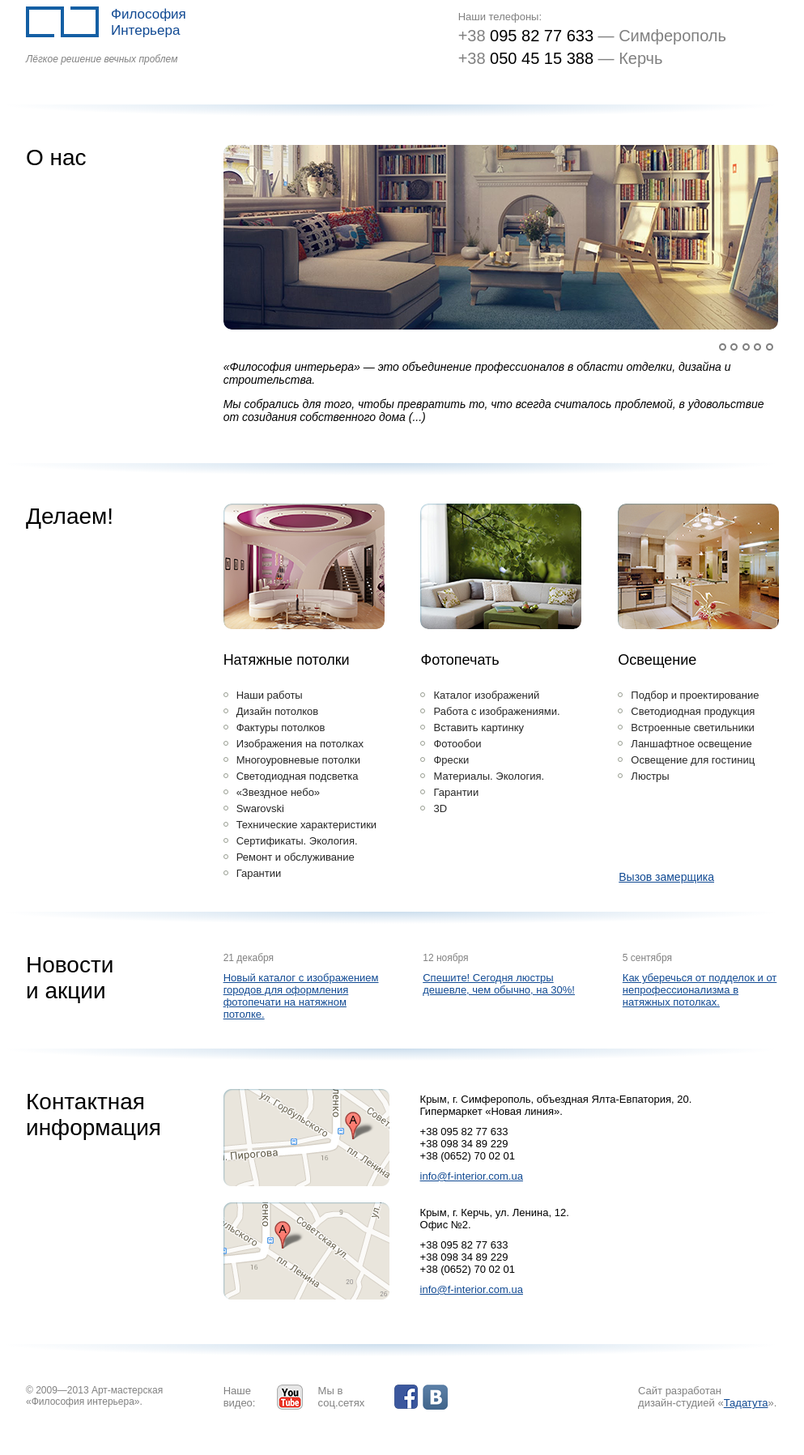
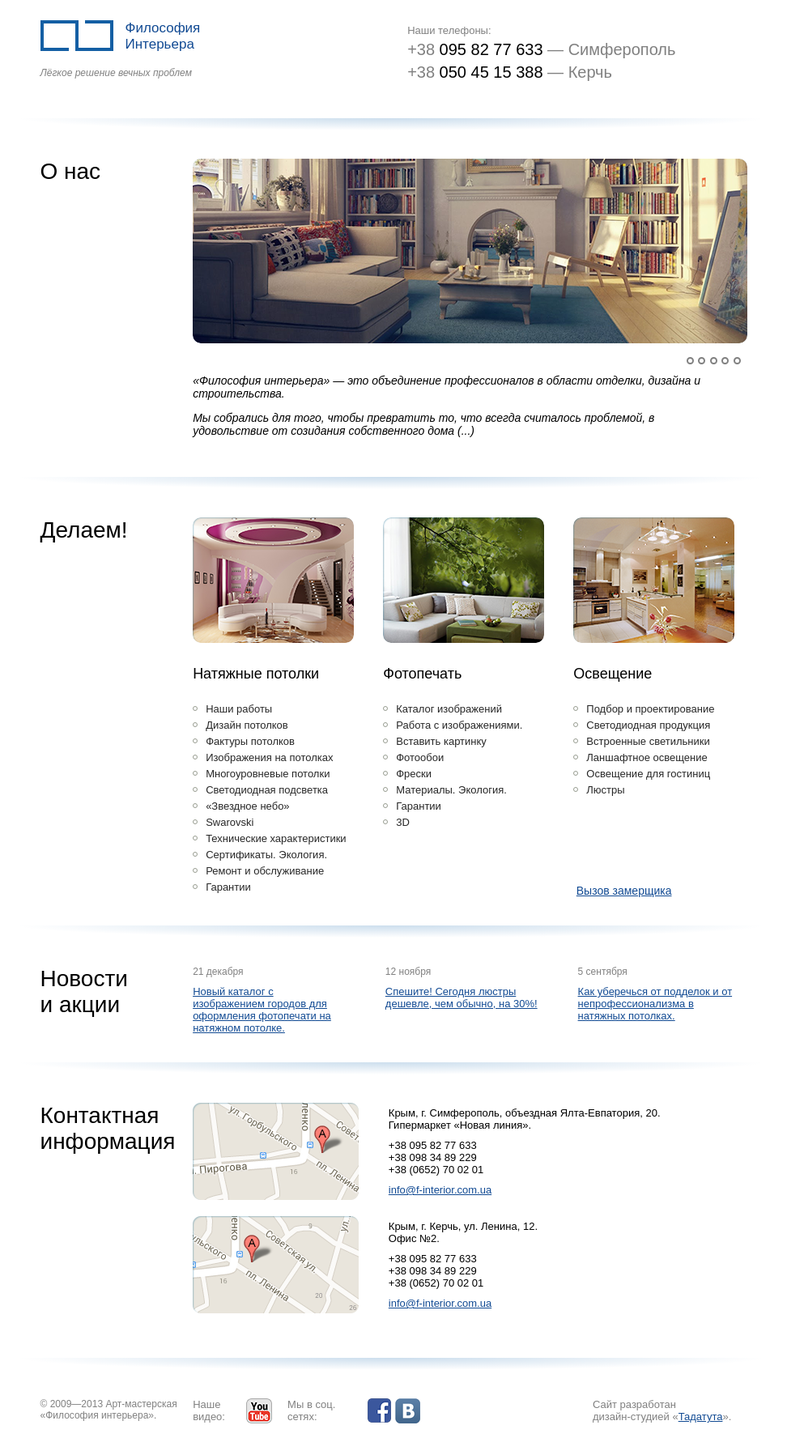
Before and after one commit to Djan88/filosofy, a plain HTML site: page index.html in a window 1280 px wide. Shown: the whole page at 81% size, without its empty margins (158-1151 px from the left). Drawn offline with Linux system fonts and the light colour scheme; a script that the page names is missing.

Commit message:
index page fix

```diff
--- a/index.html
+++ b/index.html
@@ -4,6 +4,7 @@
     <meta charset="utf-8">
     <title>Философия интерьера</title>
     <link rel="stylesheet" href="style/style.css">
+    <!--[if IE 8]><link href= "style/style-ie.css" rel= "stylesheet" media= "all" /><![endif]-->
     <script src="script/script.js"></script>
 </head>
 <body>
@@ -167,14 +168,14 @@
                         <a href="#" class="social__link social__link_yt"></a>
                     </div>
                     <div class="socials__item">
-                        <span class="socials__description">Мы в соц.сетях</span>
+                        <span class="socials__description">Мы в соц. сетях:</span>
                         <a href="#" class="social__link social__link_fb"></a>
                         <a href="#" class="social__link social__link_vk"></a>
                     </div>
                 </div>
             </div>
             <div class=" content__item tadatuta">
-                Сайт разработан<br> дизайн-студией «<a href="http//:tadatuta.ru">Тадатута</a>».
+                Сайт разработан<br> дизайн-студией «<a href="http://tadatuta.ru/">Тадатута</a>».
             </div>
         </div>
     </div>
--- /dev/null
+++ b/style/style-ie.css
@@ -0,0 +1,18 @@
+.shadow:after
+{
+    background: url(../img/shadow.png) no-repeat;
+}
+.pagination__item
+{
+    width: 7px;
+    height: 7px;
+    border: none;
+    background: url(../img/paginator.png) no-repeat;
+}
+.pagination__item:hover
+{
+    width: 10px;
+    height: 10px;
+    background: url(../img/paginator-active.png) no-repeat;
+    margin-right: -1px;
+}
--- a/style/style.css
+++ b/style/style.css
@@ -15,7 +15,7 @@ a
 }
 .inner
 {
-    width: 960px;
+    width: 925px;
     margin: auto;
     font: 13px arial
 }
@@ -30,6 +30,7 @@ a
     height: 15px;
     width: 100%;
     background: #808080;
+    background: -webkit-radial-gradient(50% 0, ellipse farthest-side, rgba(0,90,166,.2) 0%, rgba(0,0,0,0) 100%);
     background: radial-gradient(ellipse farthest-side at 50% 0, rgba(0,90,166,.2) 0%, rgba(0,0,0,0) 100%);
     border-bottom-left-radius: 50%;
     border-bottom-right-radius: 50%;
@@ -46,6 +47,10 @@ a
     white-space: normal;
     vertical-align: top;
     display: inline-block;
+}
+.header
+{
+    margin-top: 25px;
 }
 .header__col
 {
@@ -80,8 +85,8 @@ a
 .phones
 {
     color: #808080;
-    margin: 0 0 45px 330px;
-    width: 50%;
+    margin: 0 0 45px 250px;
+    width: 41%;
 }
 .phones .phones__title, .phones .phones__elem
 {
@@ -101,7 +106,7 @@ a
 }
 .content__title
 {
-    width: 25%;
+    width: 20%;
     font-size: 28px;
     font-weight: normal;
     padding-left: 30px;
@@ -109,6 +114,7 @@ a
 .content__info
 {
     width: 71.5%;
+    padding-right: 30px;
 }
 .content__item
 {
@@ -124,7 +130,7 @@ a
 {
     position: relative;
     top: 10px;
-    left: 89%;
+    left: 92%;
     display: inline-block;
     cursor: default;
 }
@@ -183,7 +189,7 @@ a
     position: absolute;
     font-size: 14px;
     bottom: 0;
-    right: 80px;
+    right: 70px;
 }
 .news__item
 {
```
Also changed, not shown: img/paginator-active.png (added), img/paginator.png (added), img/shadow.png (added).
